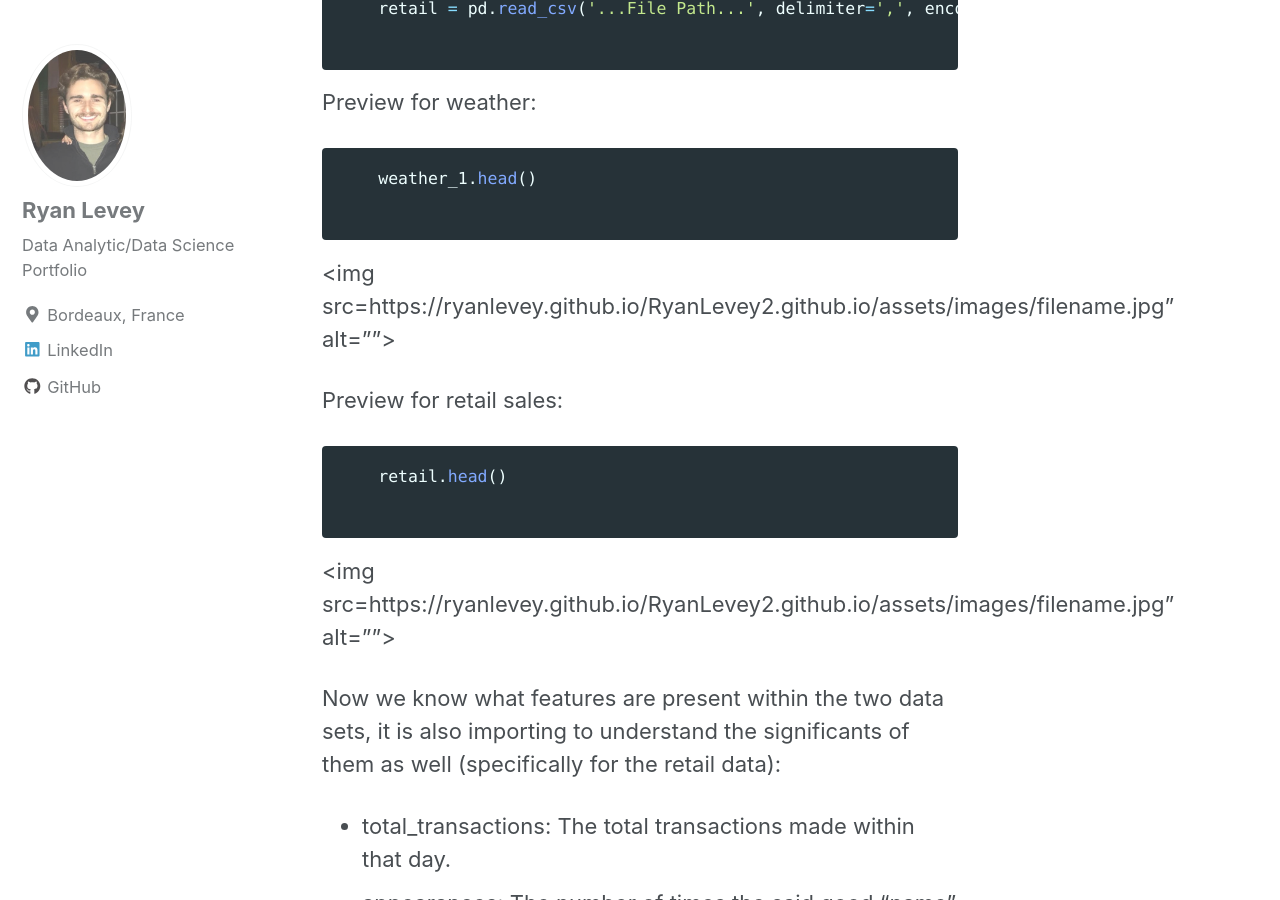
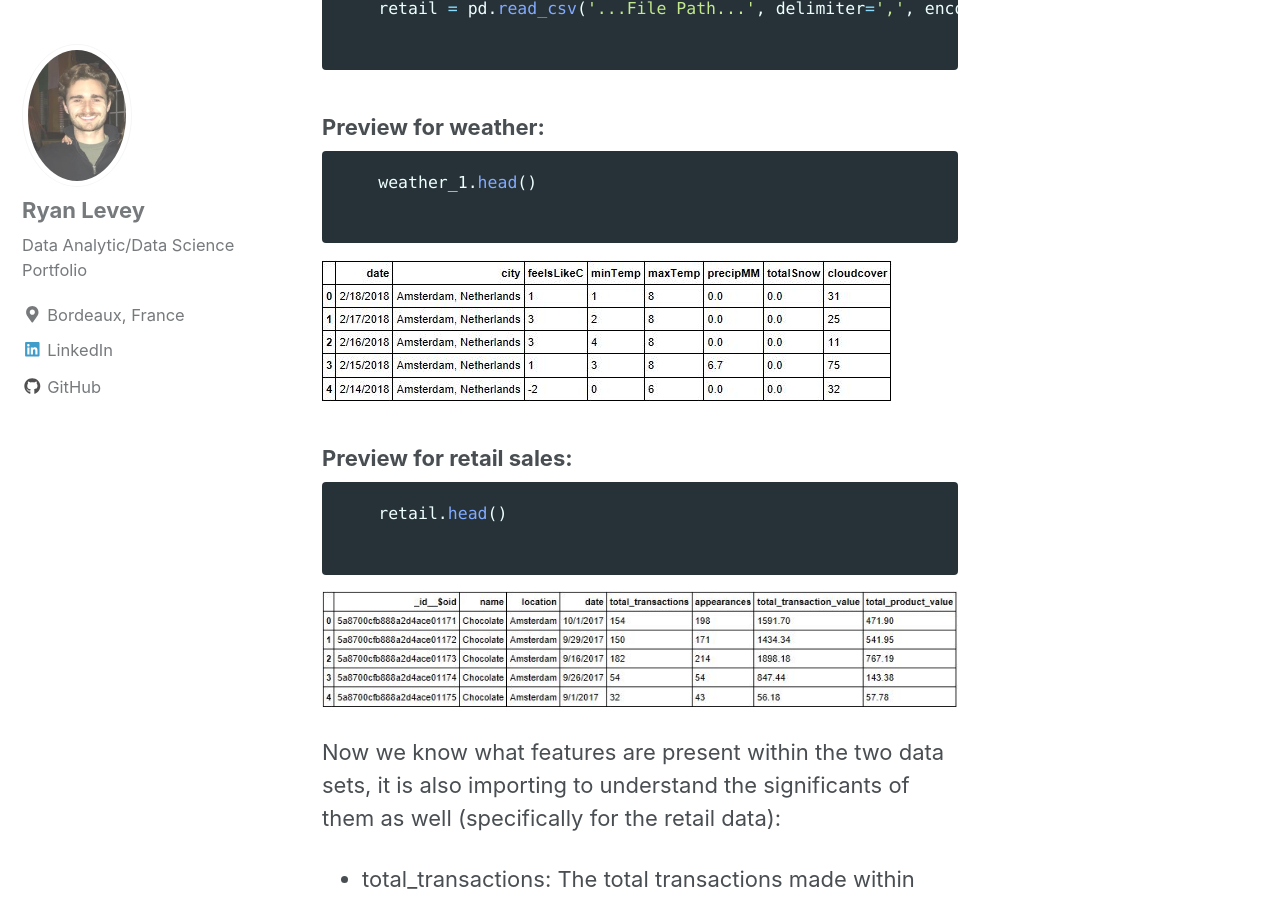
Before and after one commit to RyanLevey/RyanLevey2.github.io, a Jekyll site: the page built from _posts/2018-04-12-coffeeanalysis.md, in a window 1280 px wide and 900 px high, scrolled down 2361 px. Built offline with Jekyll 4.4.1, drawn with Linux system fonts in a browser that asks for light colours; nearby versions of some CDN libraries.

Commit message:
Closeeee

````diff
--- a/_posts/2018-04-12-coffeeanalysis.md
+++ b/_posts/2018-04-12-coffeeanalysis.md
@@ -35,21 +35,24 @@ And for the data files:
 
 ```
 
-Preview for weather:
+### Preview for weather:
+
+
+
 
 ```python
     weather_1.head()
 
 ```
-<img src={{ site.url }}{{ site.baseurl }}/assets/images/filename.jpg" alt="">
+<img src="{{ site.url }}{{ site.baseurl }}/images/weather_1head.JPG" alt="Final Data Frame For Coffee">
 
-Preview for retail sales:
+### Preview for retail sales:
 
 ```python
     retail.head()
 
 ```
-<img src={{ site.url }}{{ site.baseurl }}/assets/images/filename.jpg" alt="">
+<img src="{{ site.url }}{{ site.baseurl }}/images/retailhead.JPG" alt="Final Data Frame For Coffee">
 
 Now we know what features are present within the two data sets, it is also importing to understand the significants of them as well (specifically for the retail data):
 * total_transactions: The total transactions made within that day.
````
Also changed, not shown: images/retailhead.JPG (added), images/weather_1head.JPG (added).
